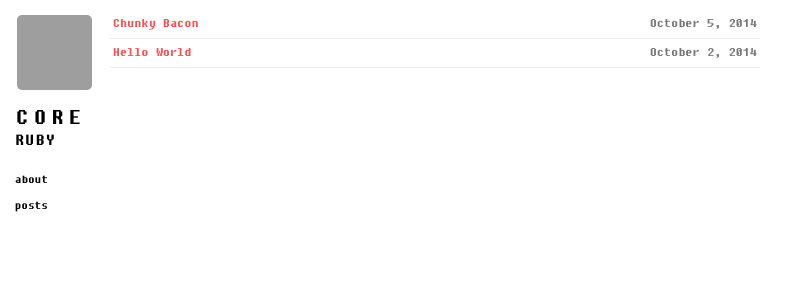
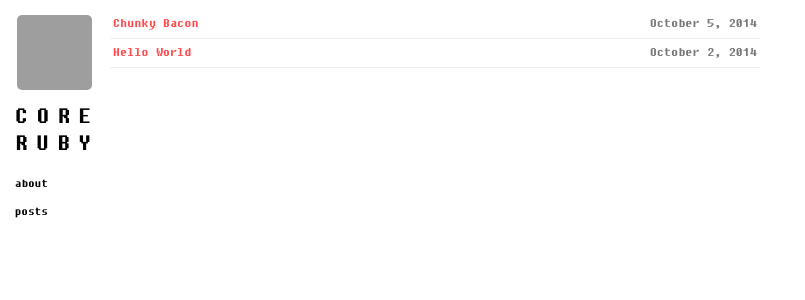
Before and after one commit to coreruby/coreruby.github.io, a Jekyll site: the page built from index.html, in a window 1280 px wide. Shown: the top 300 px of the page, without its empty margins (0-805 px from the left). Built offline with Jekyll 4.4.1, drawn with Linux system fonts in a browser that asks for light colours; nearby versions of some CDN libraries; Markdown is read by kramdown in place of the engine named in the settings; grey boxes are pictures that could not be loaded.

Commit message:
Tweak up the name part

```diff
--- a/_layouts/layout.html
+++ b/_layouts/layout.html
@@ -35,8 +35,8 @@
 
     <section class="name">
       <a href="/">
-        <span id="fname">{{ site.name|split:' '|first }}</span>
-        <span id="lname">{{ site.name|split:' '|last }}</span>
+        <span class="part">{{ site.name|split:' '|first }}</span>
+        <span class="part">{{ site.name|split:' '|last }}</span>
       </a>
     </section>
 
--- a/css/base.css
+++ b/css/base.css
@@ -32,16 +32,10 @@ a {
     border-radius: 5px; }
   .sidebar .name {
     text-transform: uppercase;
-    margin: 10px 0 20px 0; }
-    .sidebar .name #fname {
-      padding-left: 1px;
-      font-size: 23px;
-      letter-spacing: 5px;
-      color: black; }
-    .sidebar .name #lname {
-      font-size: 17px;
-      font-weight: bold;
-      letter-spacing: 1px;
+    margin: 8px 0 16px 0; }
+    .sidebar .name .part {
+      font-size: 24px;
+      letter-spacing: 8px;
       color: black; }
   .sidebar .meta a {
     margin-left: 0px;
@@ -53,9 +47,9 @@ a {
   .sidebar .meta .icon {
     margin-right: 6px; }
   .sidebar .sections {
-    margin: 15px 0 0 0; }
+    margin: 4px 0 0 0; }
     .sidebar .sections a {
-      padding: 3px 0;
+      padding: 4px 0;
       color: black;
       font-weight: bold;
       font-size: 12px;
```
